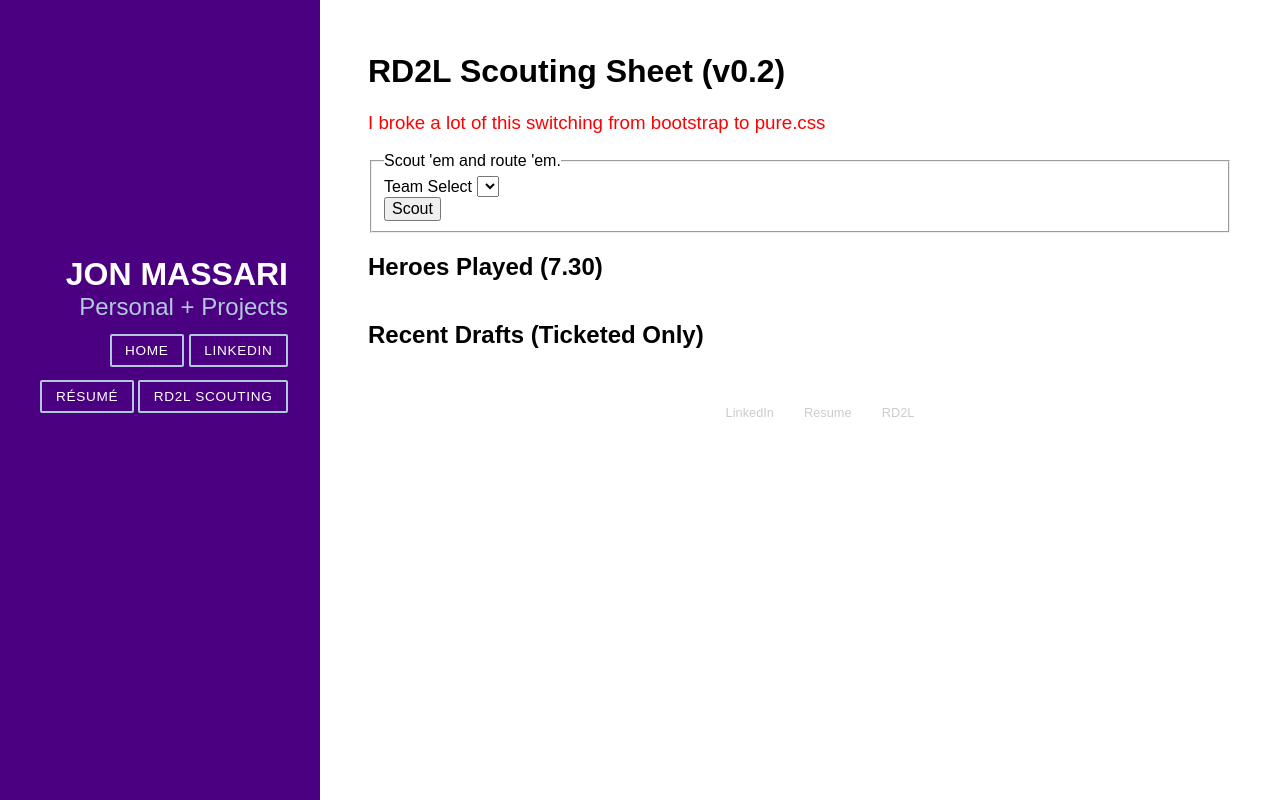
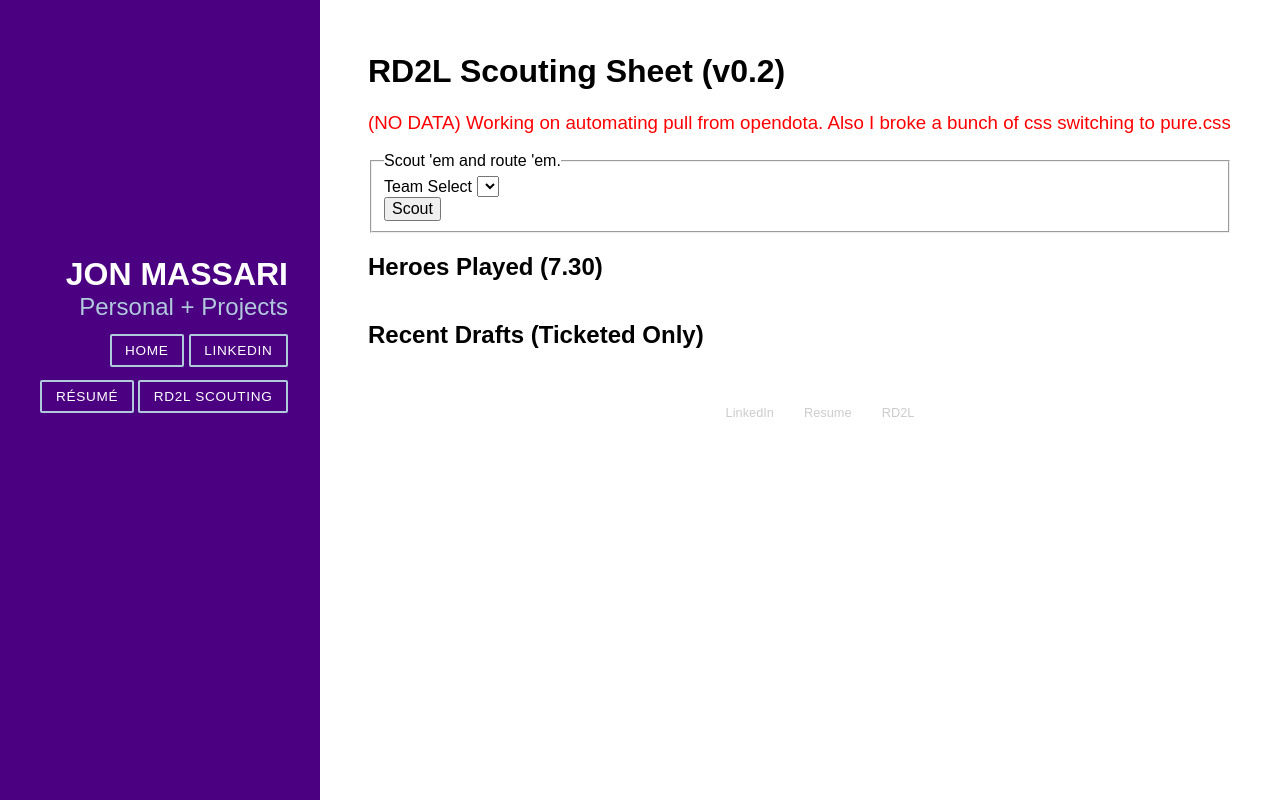
Before and after one commit to flipzrocks/personal, a Flask app: page /rd2l in a window 1280 px wide. Run offline with Flask 2, Linux system fonts and the light colour scheme; lists and menus that the app fills with data are empty; parts of the project's set-up code (start-up, migrations or seed data) failed here and were passed over; some libraries are stand-ins or nearby versions.

Commit message:
Update rd2l.html

```diff
--- a/templates/rd2l.html
+++ b/templates/rd2l.html
@@ -2,7 +2,7 @@
 
 {% block content %}
   <h1>RD2L Scouting Sheet (v0.2)</h1>
-  <h3 style="color:red">I broke a lot of this switching from bootstrap to pure.css</h2>
+  <h3 style="color:red">(NO DATA) Working on automating pull from opendota. Also I broke a bunch of css switching to pure.css</h3>
   <div class="content-section">
     <form method="POST" action="">
       {{ form.hidden_tag() }}
```
